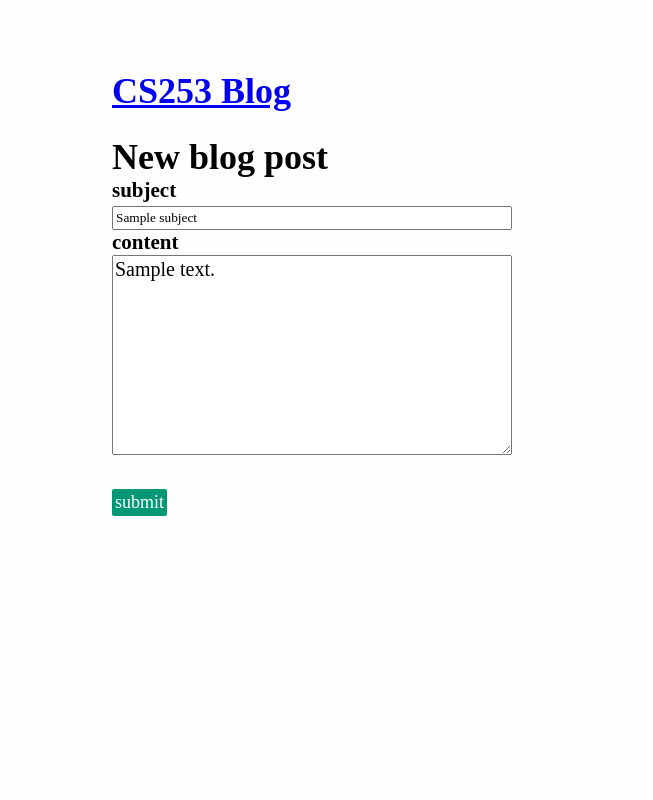
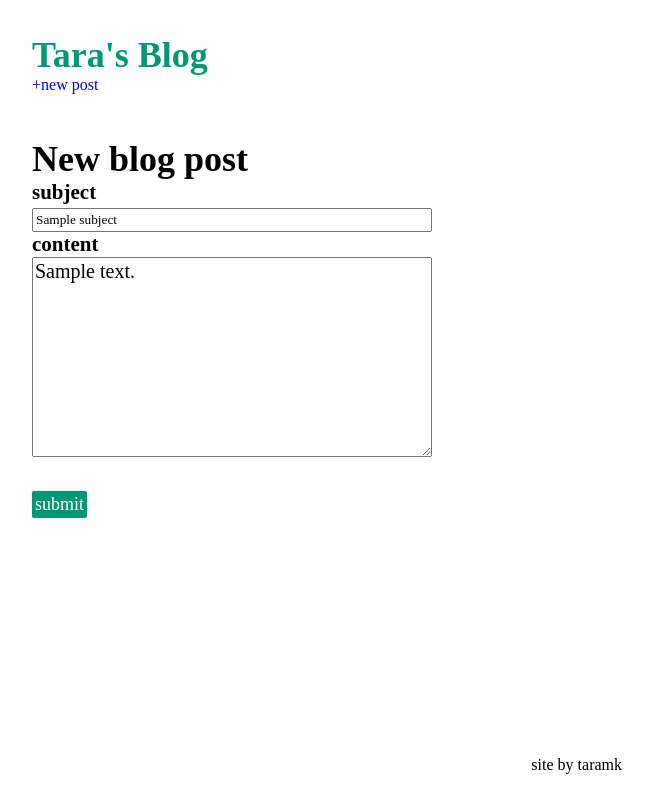
Before and after one commit to taramk/cs253, a Python web app: template templates/newpost.html in a window 1280 px wide. Shown: the whole page, without its empty margins (18-671 px from the left). Run offline with Jinja, Linux system fonts and the light colour scheme; the template is opened without the code that fills it: most values are stand-ins (such as "Sample title", 1, 10 or a date in 2020); some web fonts are replaced.

Commit message:
added css styles, improved navigation

```diff
--- a/index.html
+++ b/index.html
@@ -18,6 +18,7 @@
     <h2>Unit 3</h2>
     <ul>
       <li><a href="/unit3/ascii">ASCII submitter</a></li>
+      <li><a href="/blog">Blog</a></li>
     </ul>
   </body>
 
--- a/stylesheets/styles.css
+++ b/stylesheets/styles.css
@@ -9,17 +9,48 @@ html {
     -moz-box-sizing: border-box;
 }
 
+html,
+body {
+   margin:0;
+   padding:0;
+   height:100%;
+}
+#container {
+   min-height:100%;
+   position:relative;
+}
+#header { padding:10px; }
+#body {
+   padding:10px;
+   padding-bottom:80px;   /* Height of the footer */
+}
+#footer {
+   position:absolute;
+   bottom:0;
+   width:100%;
+   height:80px;   /* Height of the footer */
+}
+#footer p {
+    padding-top: 20px;
+    text-align: right;
+}
+
 body {
     font-size: 1.6rem;
     background-color: #fefefe;
     width: 600px;
-    margin: 7rem 0 1rem 13rem;
+    margin-left: 4rem;
 }
 
 h1, h2, h3 { font-weight: 700; margin-bottom: 0; }
 h1 { font-size: 3.6rem; }
 h2 { font-size: 2.4rem; }
 h3 { font-size: 2.1rem; }
+
+h1 a { color: rgb(0,152,116); }
+.post-link { color: #000; }
+
+a { text-decoration: none; }
 
 .error { color: #8B0101; }
 
@@ -61,6 +92,9 @@ hr { margin: 20px auto; }
     font-size: 2.4rem;
 }
 
+.post-heading { margin-bottom: 1rem; }
+.post-heading span { color: #999; }
+
 .art-body {
     margin: 0;
 }
--- a/templates/base.html
+++ b/templates/base.html
@@ -7,13 +7,26 @@
 </head>
 
 <body>
-  <h1><a href="/blog">CS253 Blog</a></h1>
 
-  <div id="content">
-    {% block content %}
-    {% endblock %}
+  <div id="container">
+
+    <div id="header">
+      <h1><a href="/blog">Tara's Blog</a></h1>
+      <a href="/blog/newpost">+new post</a>
+    </div>
+
+    <div id="body">
+      {% block content %}
+      {% endblock %}
+    </div>
+
+    <div id="footer">
+      <p>
+        site by taramk
+      </p>
+    </div>
+
   </div>
 
 </body>
-
 </html>
--- a/templates/blog.html
+++ b/templates/blog.html
@@ -5,7 +5,7 @@
   {% for post in posts %}
 
     {% include 'post-format.html' %}
-
+<hr>
   {% endfor %}
 
 {% endblock %}
```
Also changed, not shown: templates/post-format.html (+4 -7 lines).
